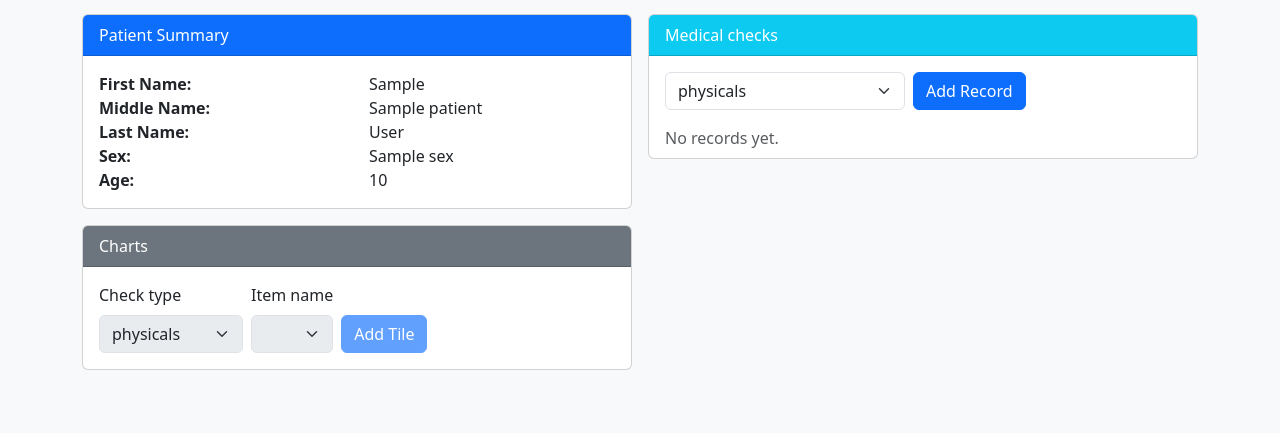
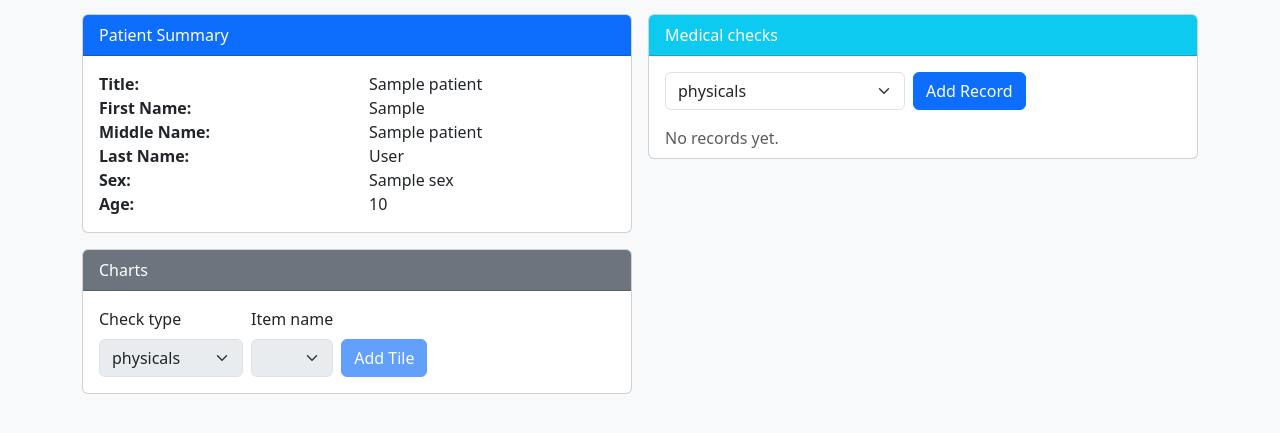
Before and after one commit to koleaby4/medical_electronic_system, a FastAPI app: template src/templates/patient_details.html in a window 1280 px wide. Shown: the part 56-489 px from the top of the page. Run offline with FastAPI, Linux system fonts and the light colour scheme; the template is opened without the code that fills it: most values are stand-ins (such as "Sample title", 1, 10 or a date in 2020); lists and menus that the app fills with data are empty.

Commit message:
display title

```diff
--- a/src/templates/_patient_summary_card.html
+++ b/src/templates/_patient_summary_card.html
@@ -3,6 +3,8 @@
     <div class="card-header bg-primary text-white">Patient Summary</div>
     <div class="card-body">
         <div class="row">
+            <div class="col-6"><strong>Title:</strong></div>
+            <div class="col-6">{{ patient.title }}</div>
             <div class="col-6"><strong>First Name:</strong></div>
             <div class="col-6">{{ patient.first_name }}</div>
             {% if patient.middle_name %}
```
